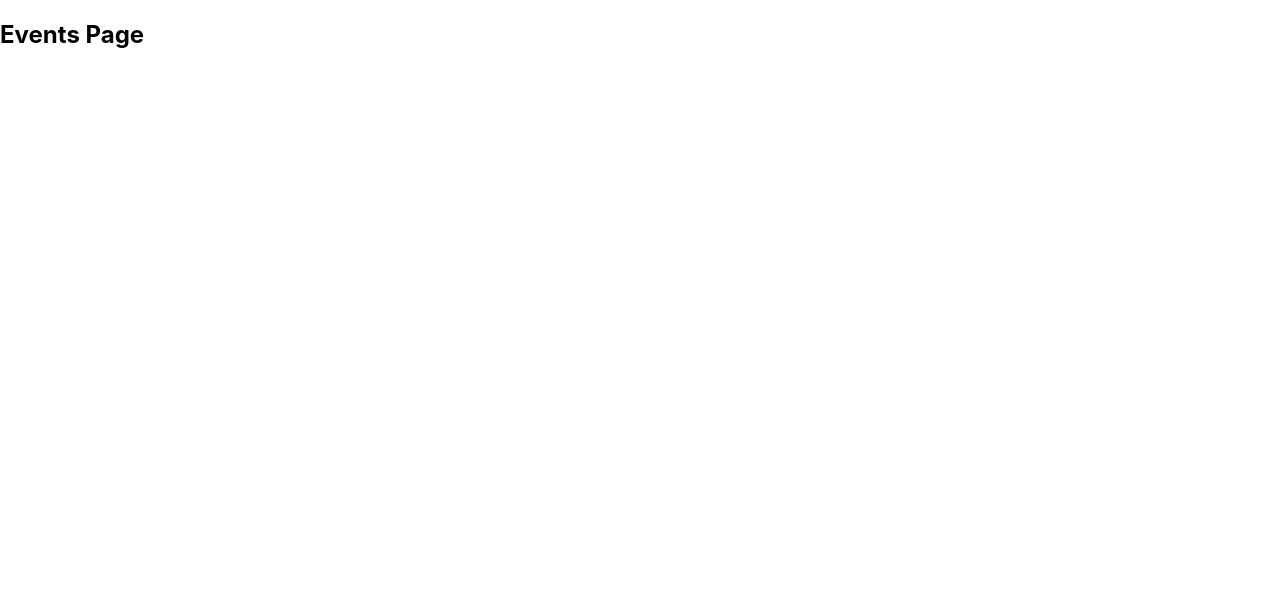
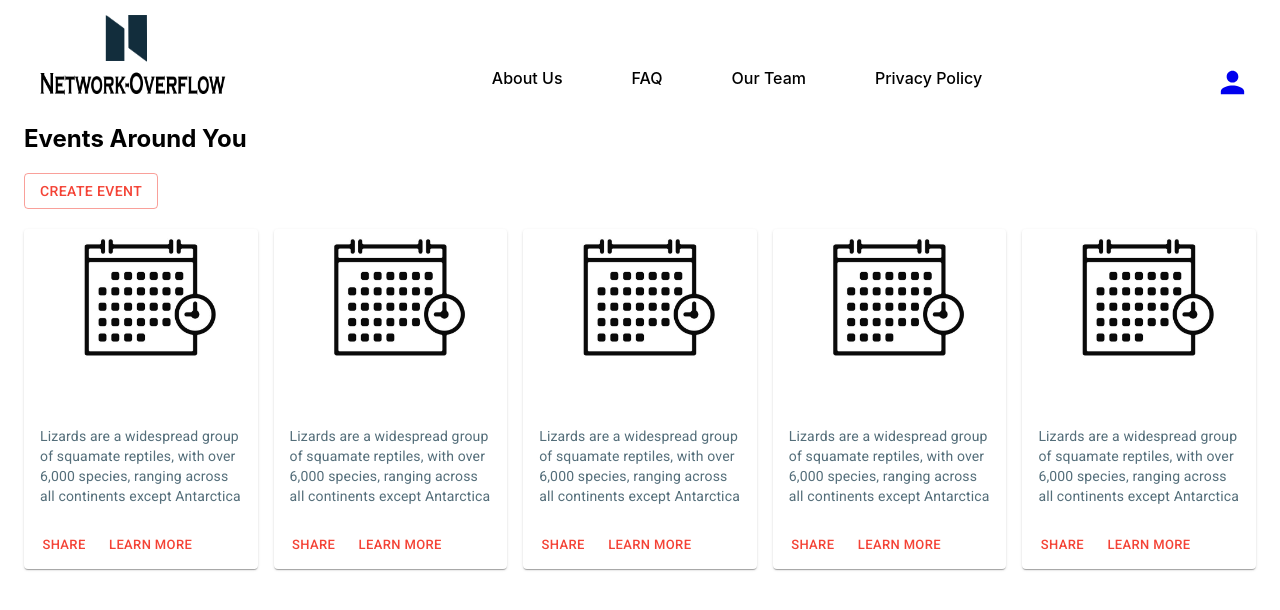
Before and after one commit to pankajsherchan/NepaliNetwork-FrontEnd, a React (Create React App) app in the folder network-overflow/: page /events in a window 1280 px wide. Shown: the top 610 px of the page. Built offline with nearby package versions, Linux system fonts and the light colour scheme.

Commit message:
Events Page Created

```diff
--- a/network-overflow/src/shared/card-template/card.js
+++ b/network-overflow/src/shared/card-template/card.js
@@ -7,6 +7,7 @@ import CardContent from '@material-ui/core/CardContent';
 import CardMedia from '@material-ui/core/CardMedia';
 import Button from '@material-ui/core/Button';
 import Typography from '@material-ui/core/Typography';
+import image1 from '../../views/home/event.jpg';
 
 const useStyles = makeStyles({
   root: {
@@ -25,7 +26,7 @@ export default function MediaCard() {
       <CardActionArea>
         <CardMedia
           className={classes.media}
-          image='/static/images/cards/contemplative-reptile.jpg'
+          image={image1}
           title='Contemplative Reptile'
         />
         <CardContent>
--- /dev/null
+++ b/network-overflow/src/shared/components/CreateDialog/CreateEventDialog.js
@@ -0,0 +1,132 @@
+import React from 'react';
+import Button from '@material-ui/core/Button';
+import TextField from '@material-ui/core/TextField';
+import Dialog from '@material-ui/core/Dialog';
+import DialogActions from '@material-ui/core/DialogActions';
+import DialogContent from '@material-ui/core/DialogContent';
+import DialogContentText from '@material-ui/core/DialogContentText';
+import DialogTitle from '@material-ui/core/DialogTitle';
+import { makeStyles } from '@material-ui/core/styles';
+
+const useStyles = makeStyles(theme => ({
+  textBox: {
+    color: 'black',
+    height: 60,
+    fontSize: '1.5em'
+  },
+  timeBox: {
+    color: 'black',
+    height: 60,
+    marginTop: '2px'
+  },
+  dialogHeader: {
+    fontWeight: 'bold',
+    fontSize: '24px',
+    color: 'black'
+  }
+}));
+
+export default function FormDialog() {
+  const classes = useStyles();
+  const [open, setOpen] = React.useState(false);
+
+  const handleClickOpen = () => {
+    setOpen(true);
+  };
+
+  const handleClose = () => {
+    setOpen(false);
+  };
+
+  return (
+    <div>
+      <Button variant='outlined' color='primary' onClick={handleClickOpen}>
+        Create Event
+      </Button>
+      <Dialog
+        open={open}
+        onClose={handleClose}
+        aria-labelledby='form-dialog-title'
+      >
+        <DialogTitle id='form-dialog-title'>Subscribe</DialogTitle>
+        <DialogContent>
+          <DialogContentText className={classes.dialogHeader}>
+            Event Info
+          </DialogContentText>
+          <TextField
+            autoFocus
+            margin='dense'
+            id='name'
+            label='Title'
+            type='text'
+            fullWidth
+            variant='outlined'
+            InputProps={{
+              className: classes.textBox
+            }}
+          />
+          <TextField
+            margin='dense'
+            id='description'
+            label='Description'
+            multiline
+            rows='2'
+            type='text'
+            fullWidth
+            variant='outlined'
+            InputProps={{
+              className: classes.textBox
+            }}
+          />
+          <TextField
+            margin='dense'
+            id='venue'
+            label='Venue'
+            type='text'
+            fullWidth
+            variant='outlined'
+            InputProps={{
+              className: classes.textBox
+            }}
+          />
+          <TextField
+            id='datetime-start'
+            label='Start Date-Time'
+            type='datetime-local'
+            defaultValue='2017-05-24T10:30'
+            variant='outlined'
+            margin='dense'
+            InputLabelProps={{
+              shrink: true
+            }}
+            InputProps={{
+              className: classes.timeBox
+            }}
+          />
+          <TextField
+            margin='dense'
+            id='datetime-end'
+            label='End Date'
+            type='datetime-local'
+            defaultValue='2017-05-24T10:30'
+            variant='outlined'
+            InputLabelProps={{
+              shrink: true
+            }}
+            InputProps={{
+              className: classes.timeBox
+            }}
+          />
+        </DialogContent>
+        <DialogActions>
+          <Button onClick={handleClose} color='primary'>
+            Cancel
+          </Button>
+          <Button onClick={handleClose} color='primary'>
+            Submit
+          </Button>
+        </DialogActions>
+      </Dialog>
+    </div>
+  );
+}
--- a/network-overflow/src/views/events/Events.js
+++ b/network-overflow/src/views/events/Events.js
@@ -1,7 +1,58 @@
 import React from 'react';
+import { Grid, Paper } from '@material-ui/core';
+import { makeStyles } from '@material-ui/core/styles';
+import Container from '@material-ui/core/Container';
+import Card from './../../shared/card-template/card';
+import Navbar from './../home/navbar';
+import Create from './../../shared/components/CreateDialog/CreateEventDialog';
+
+const useStyles = makeStyles(theme => ({
+  root: {
+    flexGrow: 1
+  },
+  gridContainer: {
+    direction: 'row',
+    alignItems: 'center',
+    justify: 'flex-start'
+  },
+  paper: {
+    padding: theme.spacing(2),
+    textAlign: 'center',
+    color: theme.palette.text.secondary
+  },
+  card: {
+    paddingLeft: 10
+  }
+}));
 
 const Events = () => {
-  return <h2> Events Page</h2>;
+  return (
+    <React.Fragment>
+      <Navbar />
+      <Container maxWidth='lg'>
+        <h2> Events Around You</h2>
+        <Create />
+        <br />
+        <Grid container className={useStyles.gridContainer} spacing={2}>
+          <Grid item xs={12} sm={6} md={3} lg>
+            <Card />
+          </Grid>
+          <Grid item xs={12} sm={6} md={3} lg>
+            <Card />
+          </Grid>
+          <Grid item xs={12} sm={6} md={3} lg>
+            <Card />
+          </Grid>
+          <Grid item xs={12} sm={6} md={3} lg>
+            <Card />
+          </Grid>
+          <Grid item xs={12} sm={6} md={3} lg>
+            <Card />
+          </Grid>
+        </Grid>
+      </Container>
+    </React.Fragment>
+  );
 };
 
 export default Events;
--- a/network-overflow/src/views/home/Card.js
+++ b/network-overflow/src/views/home/Card.js
@@ -1,93 +1,94 @@
-import React, { Component, useState } from "react";
-import Button from "@material-ui/core/Button";
-import { makeStyles } from "@material-ui/core/styles";
-import Card from "@material-ui/core/Card";
-import CardActions from "@material-ui/core/CardActions";
-import CardContent from "@material-ui/core/CardContent";
-import Typography from "@material-ui/core/Typography";
-import room from "./room.jpg";
-import event from "./event.jpg";
-import job from "./job.jpg";
+import React, { Component, useState } from 'react';
+import Button from '@material-ui/core/Button';
+import { makeStyles } from '@material-ui/core/styles';
+import Card from '@material-ui/core/Card';
+import CardActions from '@material-ui/core/CardActions';
+import CardContent from '@material-ui/core/CardContent';
+import Typography from '@material-ui/core/Typography';
+import room from './room.jpg';
+import event from './event.jpg';
+import job from './job.jpg';
+import { Link } from 'react-router-dom';
 
 const useStyles = makeStyles({
   root: {
-    border: "3px solid #eeeeee",
+    border: '3px solid #eeeeee',
     minWidth: 275,
     maxWidth: 345,
-    color: "gray",
+    color: 'gray',
     marginLeft: 60,
     marginBottom: 60
   },
   imgDiv: {
-    textAlign: "center"
+    textAlign: 'center'
   },
   bullet: {
-    display: "inline-block",
-    margin: "0 2px",
-    transform: "scale(0.8)"
+    display: 'inline-block',
+    margin: '0 2px',
+    transform: 'scale(0.8)'
   },
   h1Font: {
-    color: "gray"
+    color: 'gray'
   },
   title: {
     fontSize: 14,
-    color: "black",
-    fontWeight: "bold"
+    color: 'black',
+    fontWeight: 'bold'
   },
   pos: {
     marginBottom: 12
   }
 });
 const navbarList = {
-  display: "inline-flex",
-  listStyleType: "none"
+  display: 'inline-flex',
+  listStyleType: 'none'
 };
 const menuList = {
-  marginLeft: "20px",
-  fontWeight: "500"
+  marginLeft: '20px',
+  fontWeight: '500'
 };
 const CardComponent = () => {
   const classes = useStyles();
   const [cardInfo, addInfo] = useState([
     {
-      title: "Rooms",
+      title: 'Rooms',
       description:
-        "We understand that living with someone can be intriguing.Our teams will do our best to find the perfect roommate where you can feel home.",
+        'We understand that living with someone can be intriguing.Our teams will do our best to find the perfect roommate where you can feel home.',
       img: room
     },
     {
-      title: "Events",
+      title: 'Events',
       description:
-        "New place, New adventure. Find out what is happening around you. There is always something going on that will make you feel home.",
+        'New place, New adventure. Find out what is happening around you. There is always something going on that will make you feel home.',
       img: event
     },
     {
-      title: "Jobs",
+      title: 'Jobs',
       description:
-        "We Help Each Other ! Thousands of jobs offered by your own locals",
+        'We Help Each Other ! Thousands of jobs offered by your own locals',
       img: job
     }
   ]);
   return (
     <React.Fragment>
-      {" "}
+      {' '}
       {cardInfo.map(c => (
-        <Card className={classes.root} variant="outlined">
+        <Card className={classes.root} variant='outlined'>
           <CardContent>
-            <Typography variant="h5" component="h2" className={classes.imgDiv}>
-              {c.title}{" "}
+            <Typography variant='h5' component='h2' className={classes.imgDiv}>
+              {c.title}{' '}
             </Typography>
             <div className={classes.imgDiv}>
-              <img src={c.img} width="200px" height="200px" />
+              <img src={c.img} width='200px' height='200px' />
             </div>
             <br />
-            <Typography variant="body2" component="p">
+            <Typography variant='body2' component='p'>
               {c.description}
             </Typography>
           </CardContent>
           <CardActions>
-            <Button size="small" color="primary" variant="contained">
-              Explore More
+            <Button size='small' color='primary' variant='contained'>
+              <Link to='/events'>Explore More</Link>
             </Button>
           </CardActions>
         </Card>
```
